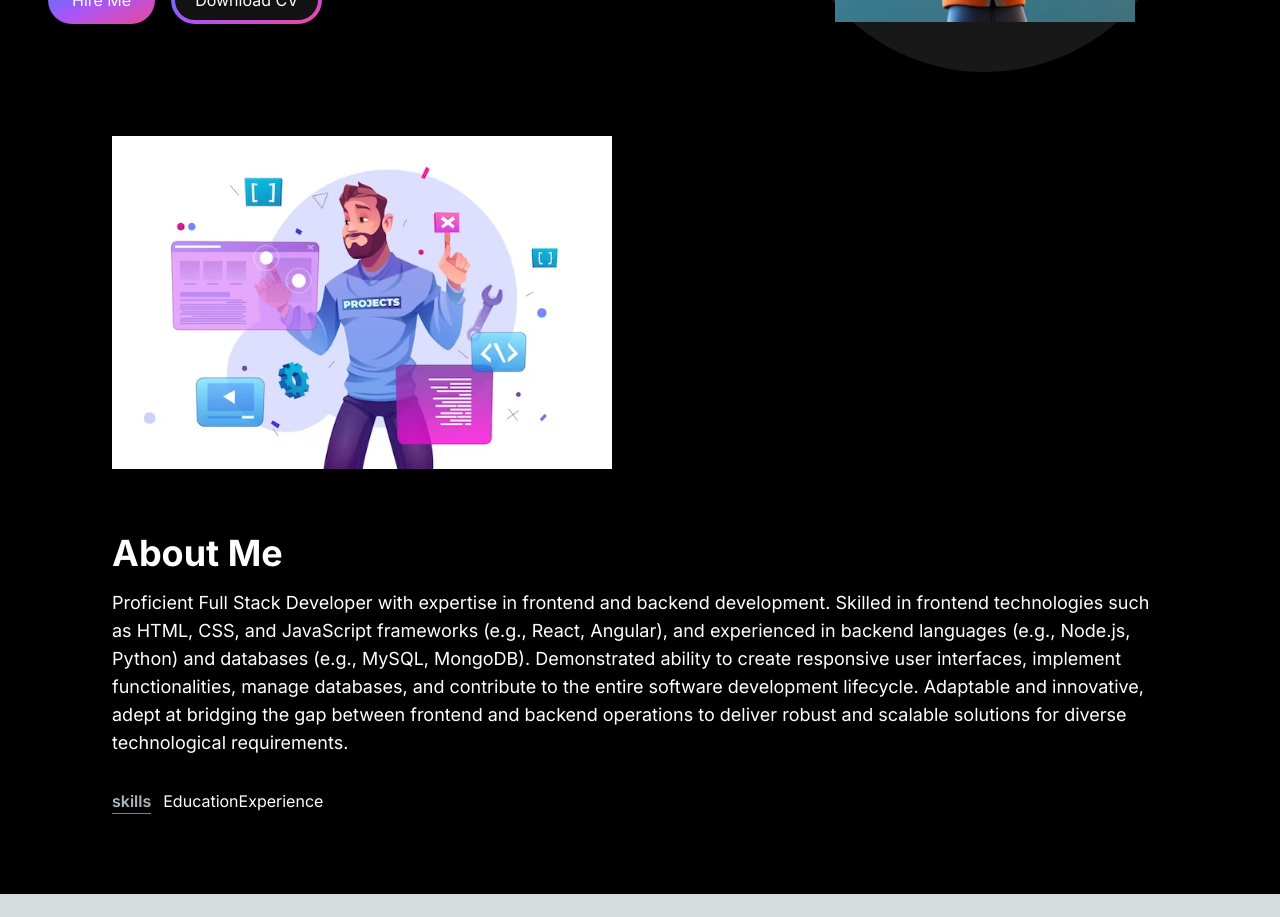
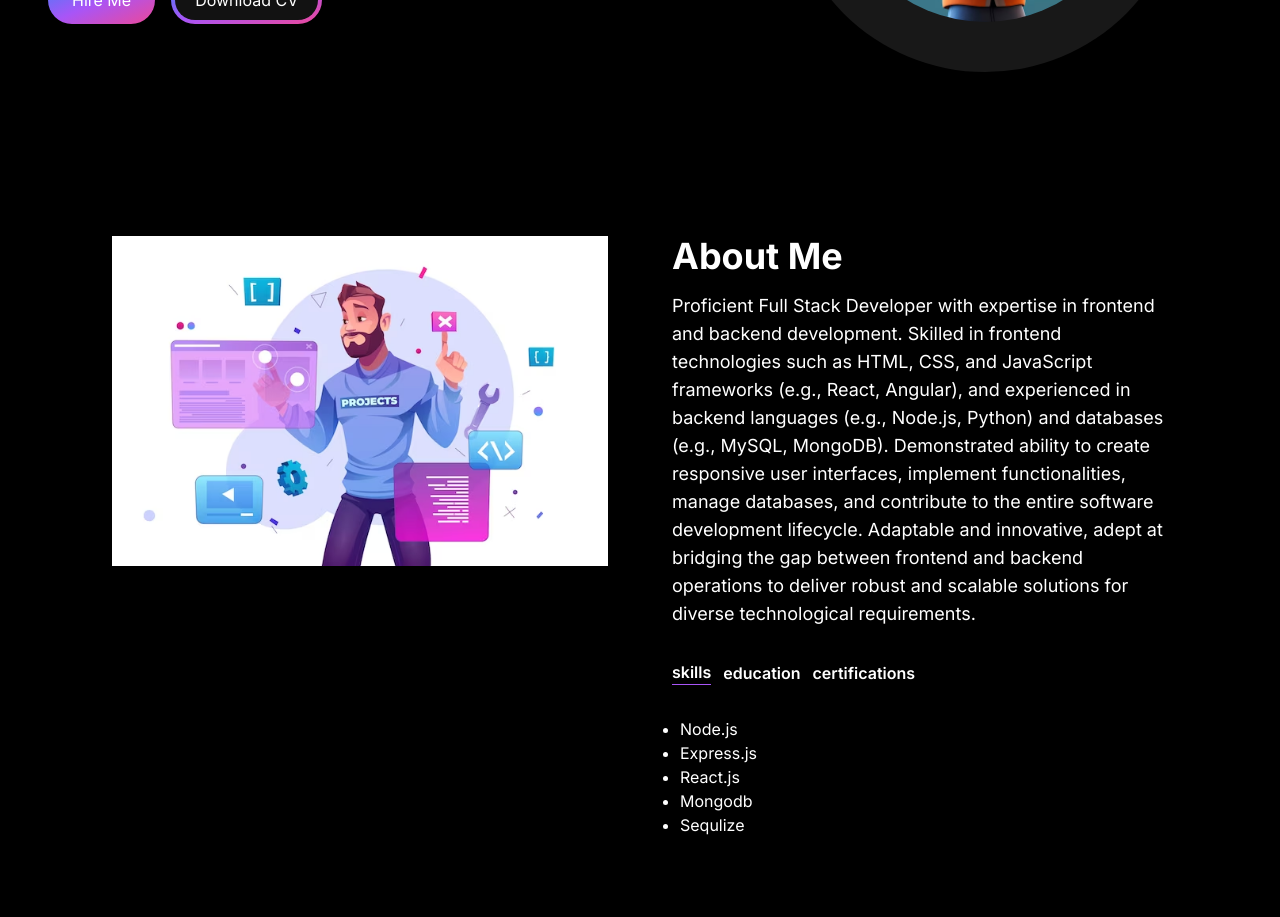
Before and after one commit to jenish77/portfolio-website, a Next.js app: page / in a window 1280 px wide. Shown: the part 440-1357 px from the top of the page. Before the commit the page ends 1334 px from the top, so only its background shows below. Built offline with nearby package versions, Linux system fonts and the light colour scheme.

Commit message:
create about section

```diff
--- a/src/app/components/AboutSection.jsx
+++ b/src/app/components/AboutSection.jsx
@@ -1,22 +1,67 @@
-import React from "react";
+"use client";
+import React, { useState, useTransition } from "react";
 import Image from "next/image";
+import TabButton from "./TabButton";
+
+const TAB_DATA = [
+  {
+    title: "skills",
+    id: "skills",
+    content: (
+      <ul className="list-disc pl-2">
+        <li>Node.js</li>
+        <li>Express.js</li>
+        <li>React.js</li>
+        <li>Mongodb</li>
+        <li>Sequlize</li>
+      </ul>
+    ),
+  },
+  {
+    title: "Education",
+    id: "education",
+    content: (
+      <ul className="list-disc pl-2">
+        <li>Computer Engineering</li>
+        <li>Sarvajanik College of Engineering and Technology</li>
+      </ul>
+    ),
+  },
+  {
+    title: "Certifications",
+    id: "certifications",
+    content: (
+      <ul className="list-disc pl-2">
+        <li>Codebit solutions</li>
+        <li>Elaunch Solutions</li>
+      </ul>
+    ),
+  },
+];
 
 const AboutSection = () => {
+  const [tab, setTab] = useState("skills");
+  const [isPending, startTransition] = useTransition();
+
+  const handleTabChange = (id) => {
+    startTransition(() => {
+      setTab(id);
+    });
+  };
+
   return (
-    <section className="text-white">
-      <div className="md:grid md:grid-flow-col-2 gap-8 items-center py8 px-4 xl:gap-16 sm:py-16 xl:px-16">
-        <Image
-        //   className="absolute transform -translate-x-1/2 -translate-y-1/2 top-1/2 left-1/2"
-          src="/images/about.avif"
-          width="500"
-          height="500"
-        />
-        <div>
-          <h2 className="text-4xl font-bold text-white mb-4 ">About Me</h2>
+    <section className="text-white" style={{ marginTop: '100px' }}>
+      <div className="flex flex-col md:flex-row md:gap-8 items-start py-8 px-4 xl:gap-16 sm:py-16 xl:px-16">
+        <div className="md:w-1/2">
+          <Image src="/images/about.avif" width="500" height="500" />
+        </div>
+        <div className="md:w-1/2">
+          <div className="mt-4 md:mt-0 text-left flex flex-col">
+            <h2 className="text-4xl font-bold text-white mb-4">About Me</h2>
             <p className="text-base lg:text-lg">
               Proficient Full Stack Developer with expertise in frontend and
-            backend development. Skilled in frontend technologies such as HTML,
-            CSS, and JavaScript frameworks (e.g., React, Angular), and
+              backend development. Skilled in frontend technologies such as
+              HTML, CSS, and JavaScript frameworks (e.g., React, Angular), and
               experienced in backend languages (e.g., Node.js, Python) and
               databases (e.g., MySQL, MongoDB). Demonstrated ability to create
               responsive user interfaces, implement functionalities, manage
@@ -25,10 +70,32 @@ const AboutSection = () => {
               between frontend and backend operations to deliver robust and
               scalable solutions for diverse technological requirements.
             </p>
-          <div className="flex flex-row mt-8">
-            <span className="mr-3 font-semibold hover:text-white text-[#ADB7BE] border-b border-purple-500 ">skills</span>
-            <span>Education</span>
-            <span>Experience</span>
+            <div className="flex flex-row justify-start mt-8">
+              <TabButton
+                selectTab={() => handleTabChange("skills")}
+                active={tab === "skills"}
+              >
+                {" "}
+                skills{" "}
+              </TabButton>
+              <TabButton
+                selectTab={() => handleTabChange("education")}
+                active={tab === "education"}
+              >
+                {" "}
+                education{" "}
+              </TabButton>
+              <TabButton
+                selectTab={() => handleTabChange("certifications")}
+                active={tab === "certifications"}
+              >
+                {" "}
+                certifications{" "}
+              </TabButton>
+            </div>
+            <div className="mt-8">
+              {TAB_DATA.find((t) => t.id === tab).content}
+            </div>
           </div>
         </div>
       </div>
--- a/src/app/components/HeroSection.jsx
+++ b/src/app/components/HeroSection.jsx
@@ -1,4 +1,4 @@
-"use client"
+"use client";
 import React from "react";
 import Image from "next/image";
 
@@ -49,11 +49,19 @@ const HeroSection = () => {
         </div>
         <div className="col-span-5 place-self-center mt-4 lg:mt-0">
           <div className="rounded-full bg-[#181818] w-[250px] h-[250px] lg:w-[400px] lg:h-[400px] relative">
+            {/* <Image
+              className="absolute transform -translate-x-1/2 -translate-y-1/2 top-1/2 left-1/2"
+              src="/images/hero-image.avif"
+              width="300"
+              height="300"
+            /> */}
             <Image
               className="absolute transform -translate-x-1/2 -translate-y-1/2 top-1/2 left-1/2"
               src="/images/hero-image.avif"
               width="300"
               height="300"
+              style={{ borderRadius: "50%" }}
+              alt="Hero Image"
             />
           </div>
         </div>
--- /dev/null
+++ b/src/app/components/TabButton.jsx
@@ -0,0 +1,17 @@
+import React from "react";
+
+const TabButton = ({ active, selectTab, children }) => {
+  const buttonClasses = active
+    ? "text-white border-b border-purple-500"
+    : "text=[#ADB7BE]";
+
+  return (
+    <button onClick={selectTab}>
+      <p className={`mr-3 font-semibold hover:text-white ${buttonClasses}`}>
+        {children}
+      </p>
+    </button>
+  );
+};
+
+export default TabButton;
```
Lines whose indentation alone changed are shown as unchanged.
